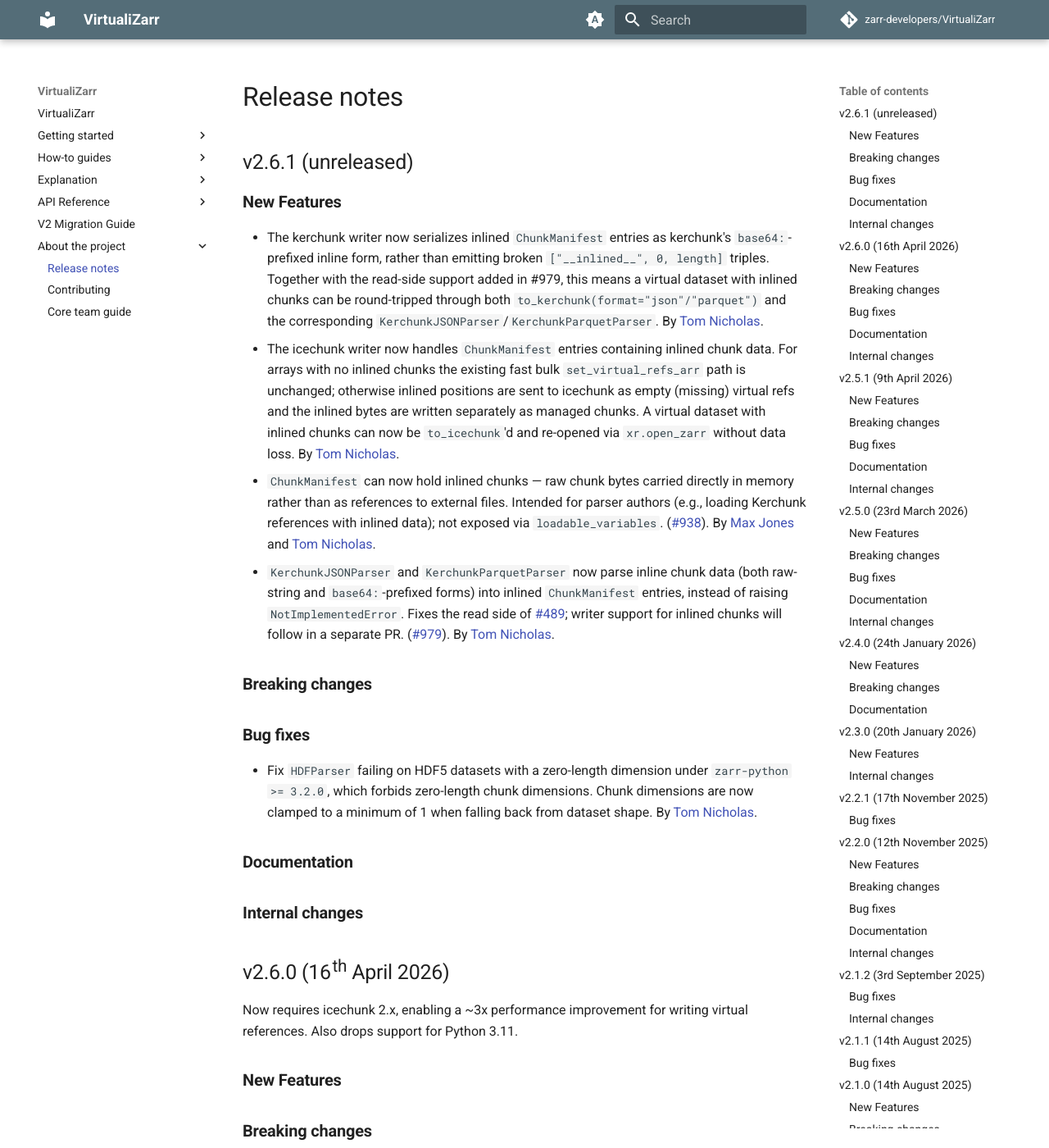
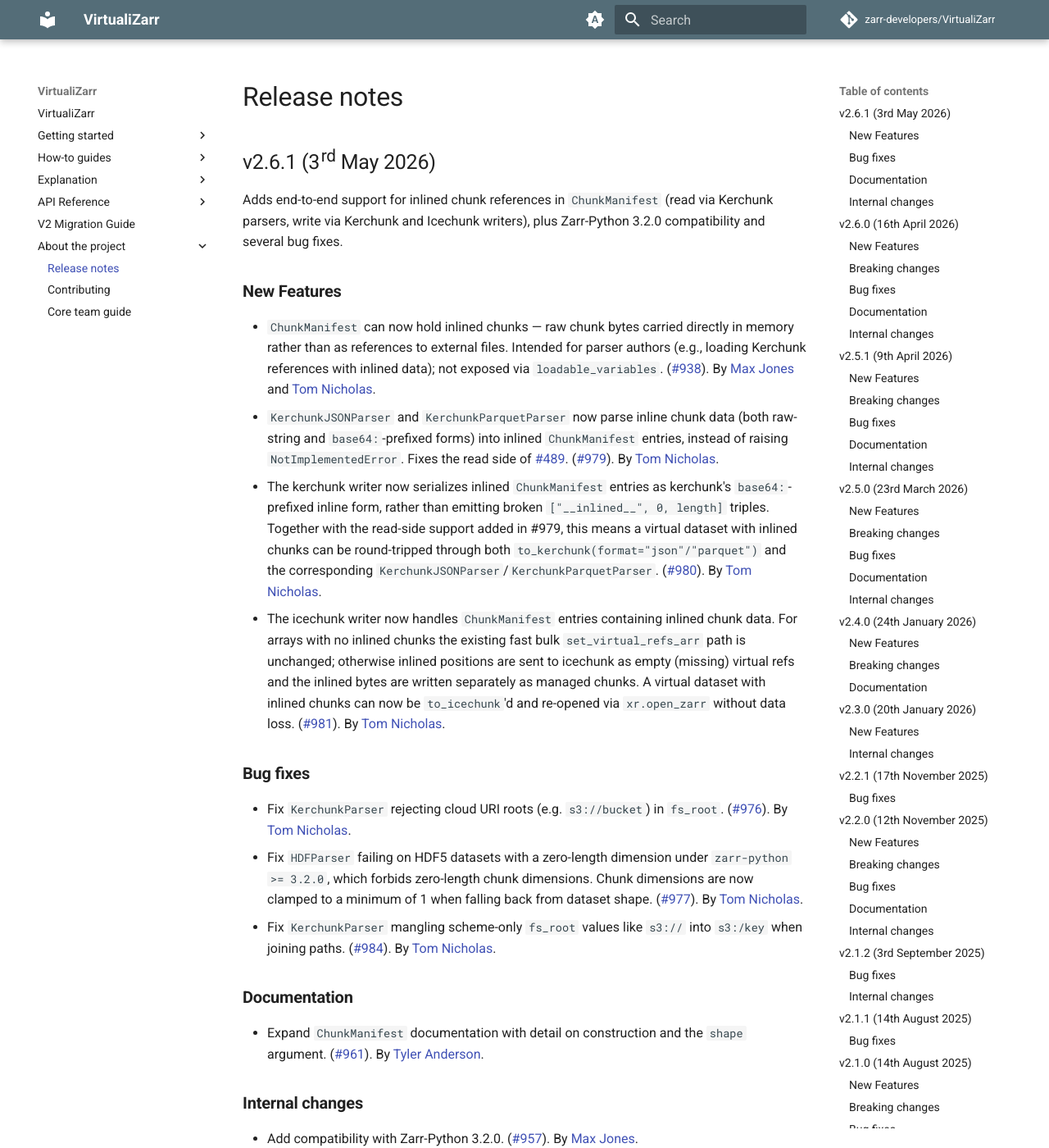
Before and after one commit to zarr-developers/VirtualiZarr, an MkDocs documentation site: the page built from docs/releases.md, in a window 1280 px wide and 1400 px high. Shown: the whole window at 82% size. Built offline with MkDocs 1.6.1 and Material for MkDocs 9.7.7, drawn with Linux system fonts in a browser that asks for light colours; comment, search, counter and statistics services are not loaded; the version menu is left out; some of the changed text lies outside the part shown.

Commit message:
docs: add release notes for v2.6.1 (#986)

```diff
--- a/docs/releases.md
+++ b/docs/releases.md
@@ -1,31 +1,50 @@
 # Release notes
 
-## v2.6.1 (unreleased)
+## v2.6.1 (3rd May 2026)
+
+Adds end-to-end support for inlined chunk references in `ChunkManifest` (read via Kerchunk parsers, write via Kerchunk and Icechunk writers), plus Zarr-Python 3.2.0 compatibility and several bug fixes.
 
 ### New Features
-
-- The kerchunk writer now serializes inlined `ChunkManifest` entries as kerchunk's `base64:`-prefixed inline form, rather than emitting broken `["__inlined__", 0, length]` triples. Together with the read-side support added in #979, this means a virtual dataset with inlined chunks can be round-tripped through both `to_kerchunk(format="json"/"parquet")` and the corresponding `KerchunkJSONParser`/`KerchunkParquetParser`.
-  By [Tom Nicholas](https://github.com/TomNicholas).
-- The icechunk writer now handles `ChunkManifest` entries containing inlined chunk data. For arrays with no inlined chunks the existing fast bulk `set_virtual_refs_arr` path is unchanged; otherwise inlined positions are sent to icechunk as empty (missing) virtual refs and the inlined bytes are written separately as managed chunks. A virtual dataset with inlined chunks can now be `to_icechunk`'d and re-opened via `xr.open_zarr` without data loss.
-  By [Tom Nicholas](https://github.com/TomNicholas).
 
 - `ChunkManifest` can now hold inlined chunks — raw chunk bytes carried directly in memory rather than as references to external files. Intended for parser authors (e.g., loading Kerchunk references with inlined data); not exposed via `loadable_variables`.
   ([#938](https://github.com/zarr-developers/VirtualiZarr/pull/938)).
   By [Max Jones](https://github.com/maxrjones) and [Tom Nicholas](https://github.com/TomNicholas).
-- `KerchunkJSONParser` and `KerchunkParquetParser` now parse inline chunk data (both raw-string and `base64:`-prefixed forms) into inlined `ChunkManifest` entries, instead of raising `NotImplementedError`. Fixes the read side of [#489](https://github.com/zarr-developers/VirtualiZarr/issues/489); writer support for inlined chunks will follow in a separate PR.
+- `KerchunkJSONParser` and `KerchunkParquetParser` now parse inline chunk data (both raw-string and `base64:`-prefixed forms) into inlined `ChunkManifest` entries, instead of raising `NotImplementedError`. Fixes the read side of [#489](https://github.com/zarr-developers/VirtualiZarr/issues/489).
   ([#979](https://github.com/zarr-developers/VirtualiZarr/pull/979)).
   By [Tom Nicholas](https://github.com/TomNicholas).
-
-### Breaking changes
+- The kerchunk writer now serializes inlined `ChunkManifest` entries as kerchunk's `base64:`-prefixed inline form, rather than emitting broken `["__inlined__", 0, length]` triples. Together with the read-side support added in #979, this means a virtual dataset with inlined chunks can be round-tripped through both `to_kerchunk(format="json"/"parquet")` and the corresponding `KerchunkJSONParser`/`KerchunkParquetParser`.
+  ([#980](https://github.com/zarr-developers/VirtualiZarr/pull/980)).
+  By [Tom Nicholas](https://github.com/TomNicholas).
+- The icechunk writer now handles `ChunkManifest` entries containing inlined chunk data. For arrays with no inlined chunks the existing fast bulk `set_virtual_refs_arr` path is unchanged; otherwise inlined positions are sent to icechunk as empty (missing) virtual refs and the inlined bytes are written separately as managed chunks. A virtual dataset with inlined chunks can now be `to_icechunk`'d and re-opened via `xr.open_zarr` without data loss.
+  ([#981](https://github.com/zarr-developers/VirtualiZarr/pull/981)).
+  By [Tom Nicholas](https://github.com/TomNicholas).
 
 ### Bug fixes
 
+- Fix `KerchunkParser` rejecting cloud URI roots (e.g. `s3://bucket`) in `fs_root`.
+  ([#976](https://github.com/zarr-developers/VirtualiZarr/pull/976)).
+  By [Tom Nicholas](https://github.com/TomNicholas).
 - Fix `HDFParser` failing on HDF5 datasets with a zero-length dimension under `zarr-python >= 3.2.0`, which forbids zero-length chunk dimensions. Chunk dimensions are now clamped to a minimum of 1 when falling back from dataset shape.
+  ([#977](https://github.com/zarr-developers/VirtualiZarr/pull/977)).
+  By [Tom Nicholas](https://github.com/TomNicholas).
+- Fix `KerchunkParser` mangling scheme-only `fs_root` values like `s3://` into `s3:/key` when joining paths.
+  ([#984](https://github.com/zarr-developers/VirtualiZarr/pull/984)).
   By [Tom Nicholas](https://github.com/TomNicholas).
 
 ### Documentation
 
+- Expand `ChunkManifest` documentation with detail on construction and the `shape` argument.
+  ([#961](https://github.com/zarr-developers/VirtualiZarr/pull/961)).
+  By [Tyler Anderson](https://github.com/tylanderson).
+
 ### Internal changes
+
+- Add compatibility with Zarr-Python 3.2.0.
+  ([#957](https://github.com/zarr-developers/VirtualiZarr/pull/957)).
+  By [Max Jones](https://github.com/maxrjones).
+- Update typing for internal changes in Zarr-Python 3.2.0.
+  ([#985](https://github.com/zarr-developers/VirtualiZarr/pull/985)).
+  By [Max Jones](https://github.com/maxrjones).
 
 ## v2.6.0 (16th April 2026)
 
```
